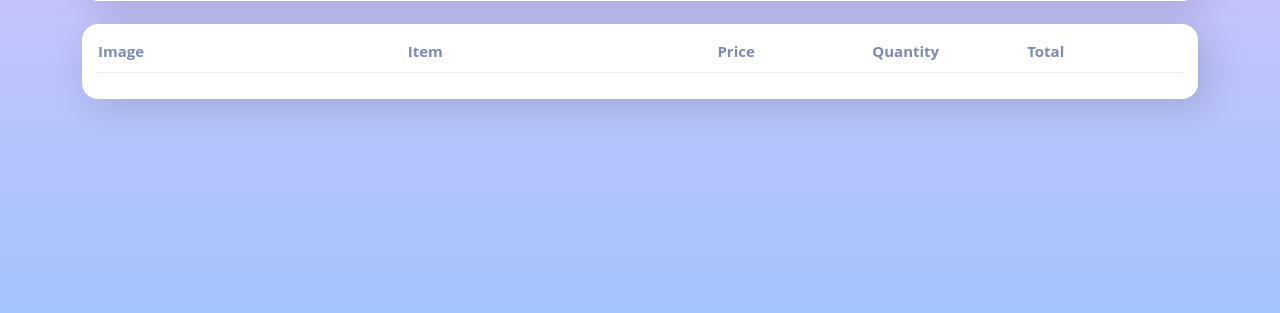
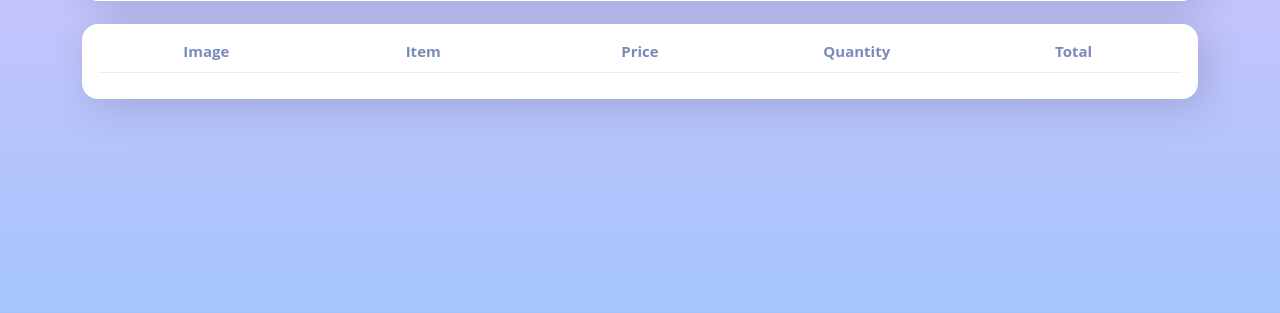
Before and after one commit to GeovannyTA/DulceCafe, a Django app: page /ecommerce/cart/ in a window 1280 px wide. Shown: the part 273-586 px from the top of the page. Run offline with Django 4.2, Linux system fonts and the light colour scheme; some libraries are stand-ins or nearby versions.

Commit message:
Cart, test

```diff
--- a/ecommerce/templates/cart.html
+++ b/ecommerce/templates/cart.html
@@ -28,32 +28,28 @@
 
       <br>
       <div class="bg-white p-3 rounded-4 shadow-lg">
-         <div class="cart-row">
-            <div style="flex:2"><strong>Image</strong></div>
-            <div style="flex:2"><strong>Item</strong></div>
+         <div class="cart-row text-center">
+            <div style="flex:1"><strong>Image</strong></div>
+            <div style="flex:1"><strong>Item</strong></div>
             <div style="flex:1"><strong>Price</strong></div>
             <div style="flex:1"><strong>Quantity</strong></div>
             <div style="flex:1"><strong>Total</strong></div>
          </div>
 
          {% for item in items %}
-         <div class="cart-row align-items-center" style="font-size: 20px;">
-            <div style="flex:2"><img class="row-image" src="{{ item.product.imageURL }}"></div>
-            <div style="flex:2">{{ item.product.name }}</div>
+         <div class="cart-row align-items-center text-center" style="font-size: 20px;">
+            <div style="flex:1"><img class="row-image" src="{{ item.product.imageURL }}"></div>
+            <div style="flex:1">{{ item.product.name }}</div>
+            <div style="flex:1">${{ item.product.price|floatformat:2 }}</div>
             <div style="flex:1">
-               <p>${{ item.product.price|floatformat:2 }}</p>
-            </div>
-            <div style="flex:1">
-               <p class="quantity">{{ item.quantity }}</p>
+               <span class="quantity">{{ item.quantity }}</span>
                <div class="quantity">
                   <img data-product="{{ item.product.id }}" data-action="add" class="chg-quantity update-cart" src="{% static  'images/arrow-up.png' %}">
 
                   <img data-product="{{ item.product.id }}" data-action="remove" class="chg-quantity update-cart" src="{% static  'images/arrow-down.png' %}">
                </div>
             </div>
-            <div style="flex:1">
-               <p>${{ item.get_total }}</p>
-            </div>
+            <div style="flex:1">${{ item.get_total }}</div>
          </div>
          {% endfor %}
       </div>
--- a/ecommerce/templates/login.html
+++ b/ecommerce/templates/login.html
@@ -37,7 +37,7 @@
          {{ auth_error }}
          Inicia sesion con Google</a>
    </div>
-   <div class="col-md-5 mt-auto">
+   <div class="col-md-5 mt-auto d-none d-md-block">
       <img src="{% static 'images/login.png' %}">
    </div>
 </div>
--- /dev/null
+++ b/pytest.ini
@@ -0,0 +1,4 @@
+[pytest]
+
+DJANGO_SETTINGS_MODULE = ecommerceproject.settings
+python_files = tests.py test_*.py *_tests.py
```
Also changed, not shown: ecommerce/tests/test_user.py (added, +15 -0 lines), ecommerceproject/settings.py (+25 -14 lines), ecommerce/tests/pytest.ini (deleted).
